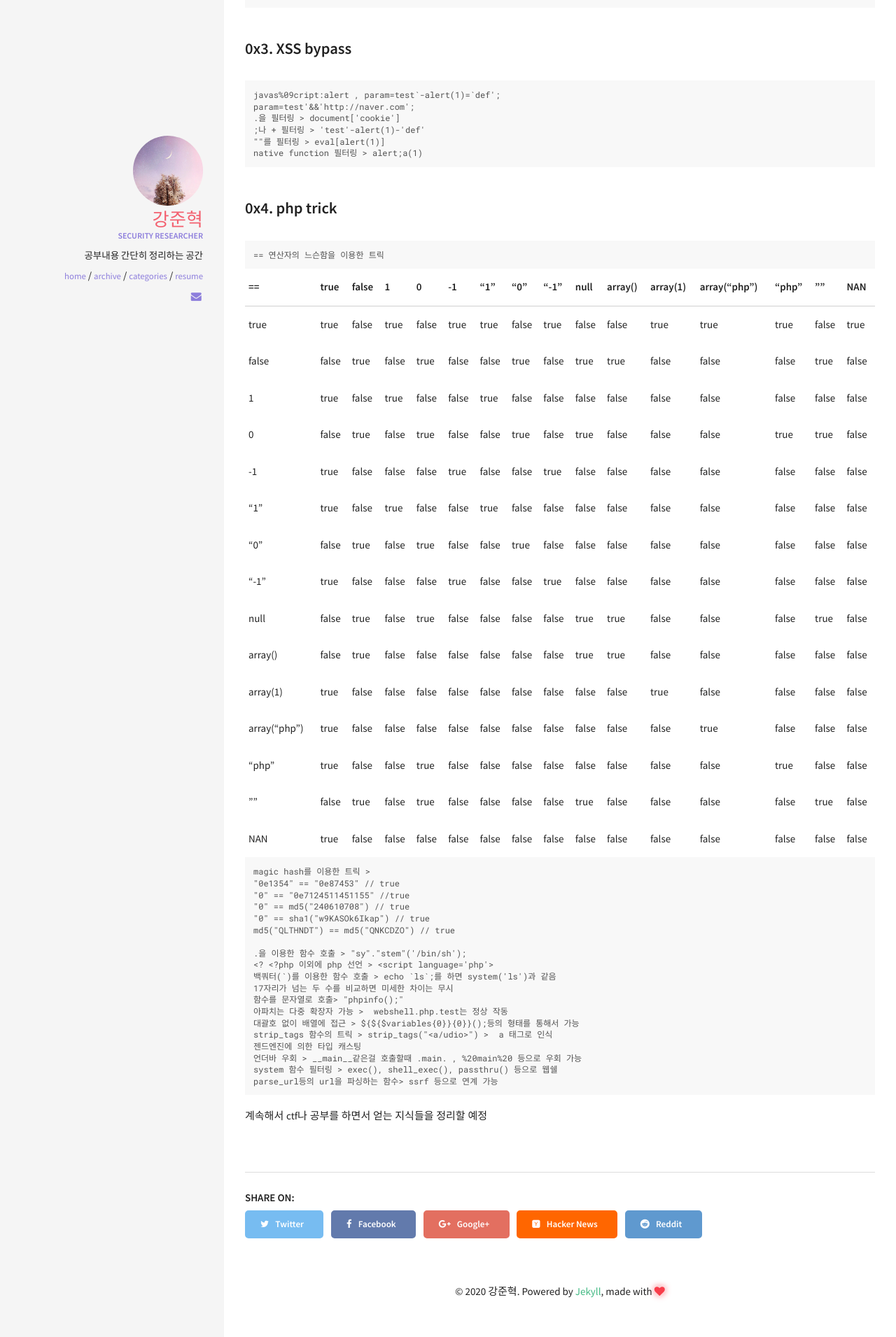
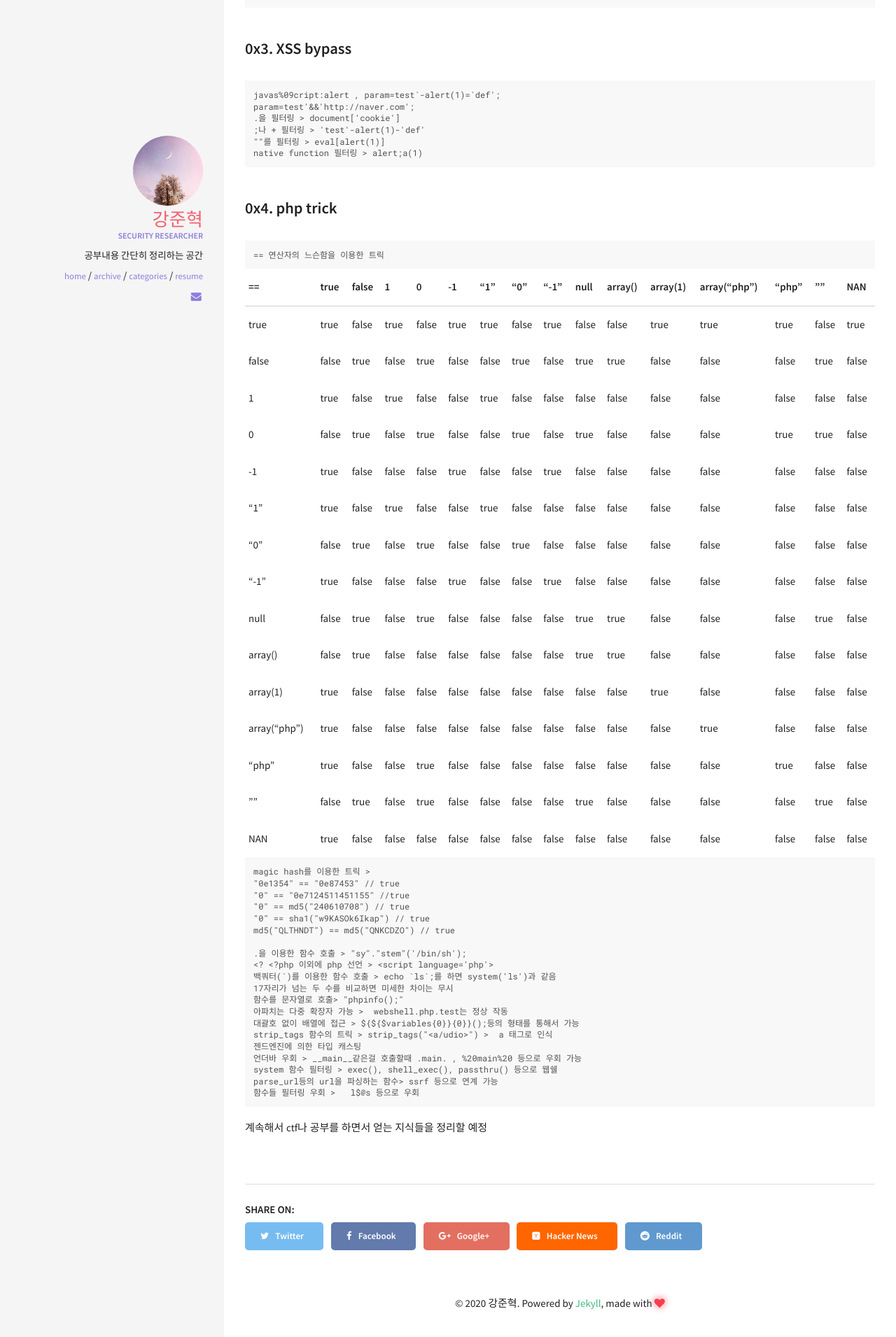
Before and after one commit to kangsecu/kangsecu.github.io, a Jekyll site: the page built from _posts/2020-11-21-web-trick-for-CTF.md, in a window 1280 px wide. Shown: the part 1210-3121 px from the top of the page at 70% size. Built offline with Jekyll 4.4.1, drawn with Linux system fonts in a browser that asks for light colours.

Commit message:
Update 2020-11-21-web-trick-for-CTF.md

````diff
--- a/_posts/2020-11-21-web-trick-for-CTF.md
+++ b/_posts/2020-11-21-web-trick-for-CTF.md
@@ -119,6 +119,7 @@ strip_tags 함수의 트릭 > strip_tags("<a/udio>") >  a 태그로 인식
 언더바 우회 > __main__같은걸 호출할때 .main. , %20main%20 등으로 우회 가능
 system 함수 필터링 > exec(), shell_exec(), passthru() 등으로 웹쉘
 parse_url등의 url을 파싱하는 함수> ssrf 등으로 연계 가능
+함수들 필터링 우회 >   l$@s 등으로 우회
 ```
 
 계속해서 ctf나 공부를 하면서 얻는 지식들을 정리할 예정
````
